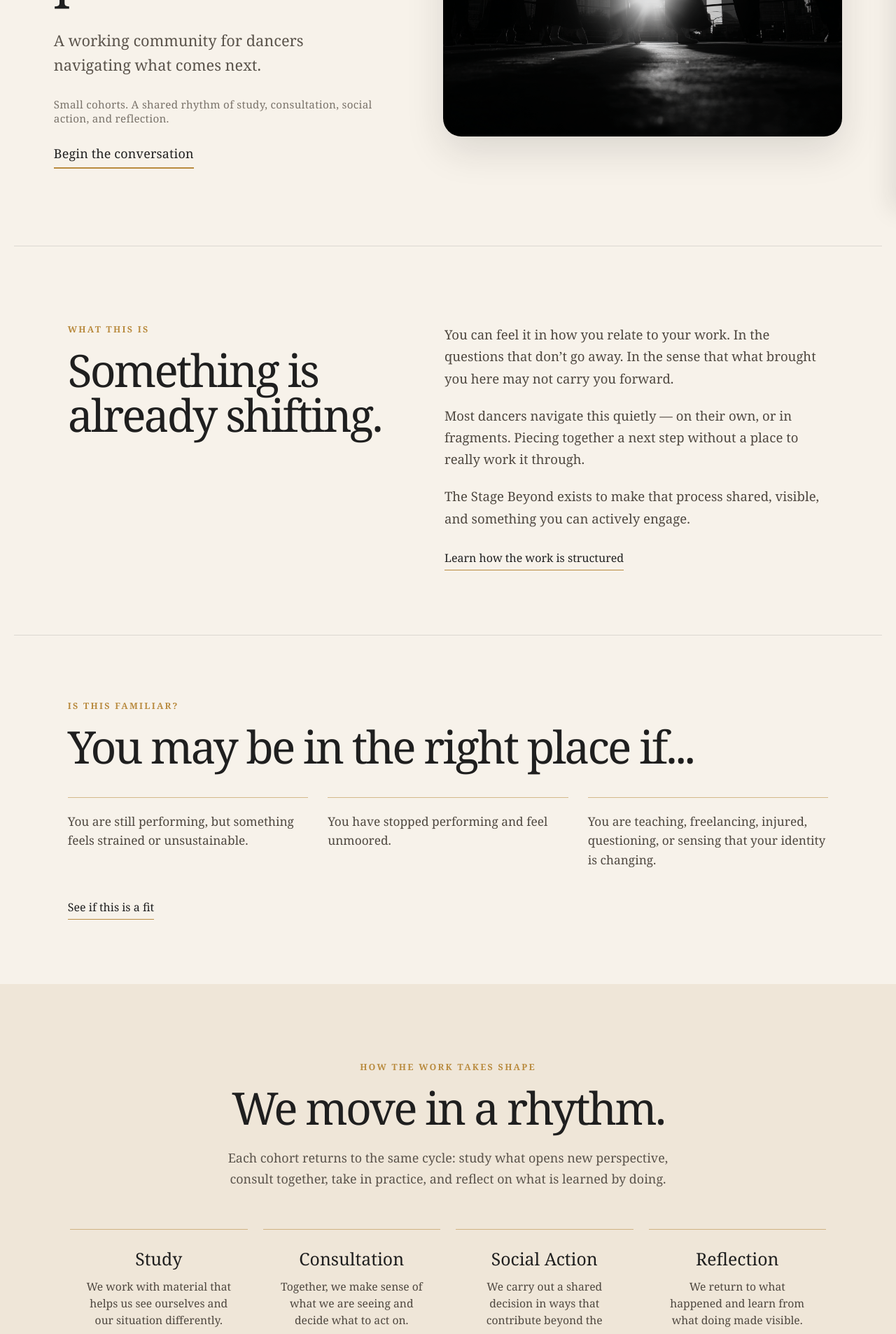
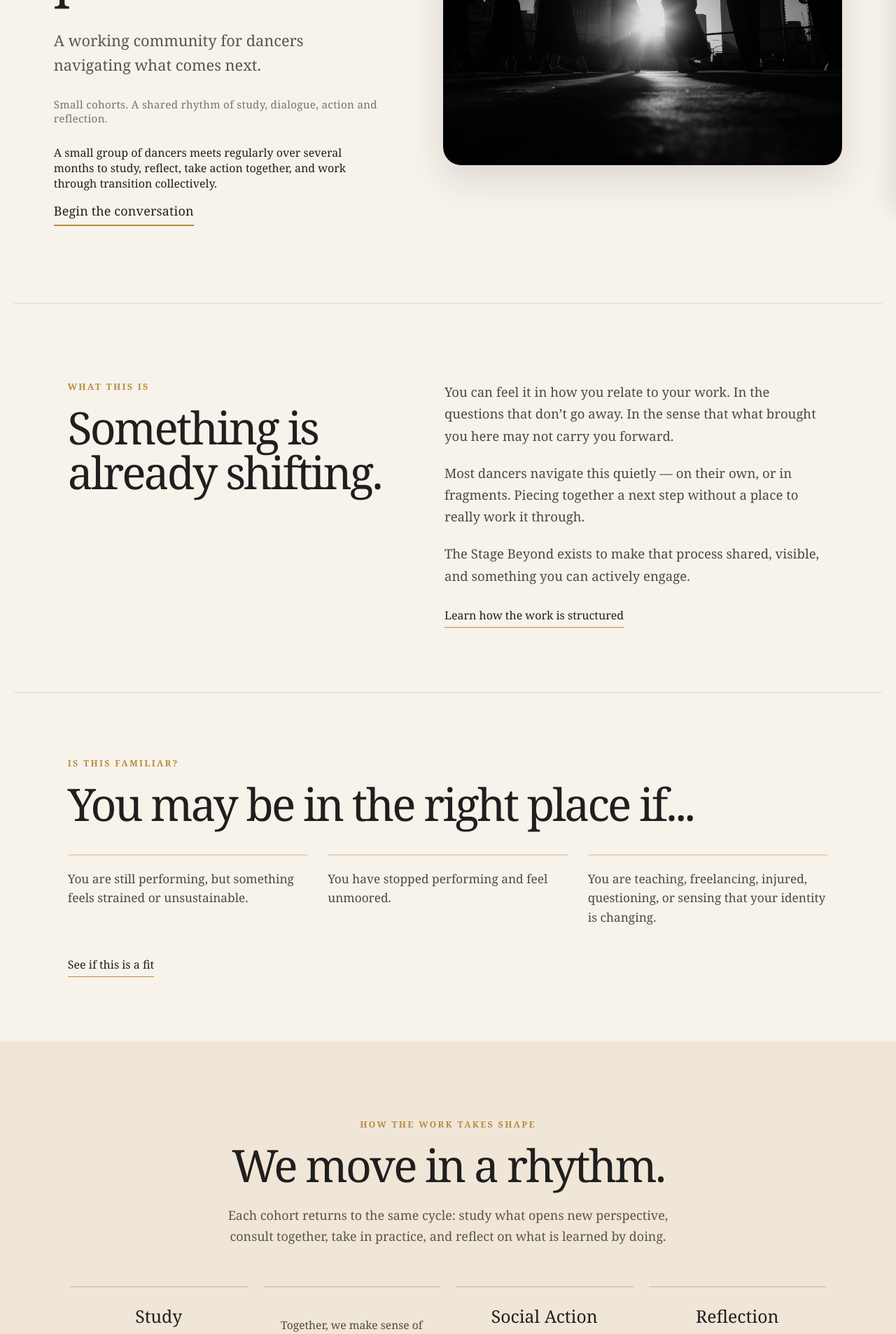
Before and after one commit to travisbirchattba/the-stage-beyond-site, a React (Vite) app: page / in a window 1280 px wide. Shown: the part 500-2406 px from the top of the page at 70% size. Built offline with nearby package versions, Linux system fonts and the light colour scheme.

Commit message:
Update main.jsx

```diff
--- a/src/main.jsx
+++ b/src/main.jsx
@@ -11,7 +11,7 @@ const homeSteps = [
     body: 'We work with material that helps us see ourselves and our situation differently.',
   },
   {
-    title: 'Consultation',
+    title: '',
     body: 'Together, we make sense of what we are seeing and decide what to act on.',
   },
   {
@@ -215,8 +215,13 @@ function HomePage() {
             </p>
 
             <p className="heroHint">
-              Small cohorts. A shared rhythm of study, consultation, social action, and reflection.
+              Small cohorts. A shared rhythm of study, dialogue, action and reflection.
             </p>
+
+            <p className="heroPlain">
+  A small group of dancers meets regularly over several months to study,
+  reflect, take action together, and work through transition collectively.
+</p>
 
             <a href={calendarLink} className="primaryCta" target="_blank" rel="noopener noreferrer">
               Begin the conversation
@@ -372,7 +377,7 @@ function ApproachPage() {
         <div className="cycleImageWrap">
           <img
             src="/rhythm-cycle.png"
-            alt="The Stage Beyond working cycle: Study, Consultation, Social Action, Reflection"
+            alt="The Stage Beyond working cycle: Study, , Social Action, Reflection"
           />
         </div>
 
@@ -387,6 +392,12 @@ function ApproachPage() {
           Transition becomes less about finding an answer, and more about participating
           in something that is being worked out collectively.
         </p>
+
+        <p>
+  Real conditions might include financial pressure, injury, isolation,
+  uncertainty about identity, or the practical realities of building a life
+  beyond performance.
+</p>
 
         <p>
           Acting together in the world changes how transition itself is experienced.
@@ -409,6 +420,11 @@ function ApproachPage() {
           The facilitator does not provide answers or direction. Their role is to maintain the structure,
           support the process, and help the group develop its own capacity to work together.
         </p>
+
+        <p>
+  This is not networking, peer accountability, or professional development in the usual sense.
+  The emphasis is on collective learning, shared practice, and sustained engagement with real questions.
+</p>
 
         <p className="closingLine">
           This is not a place to arrive at answers. It is a place to develop the capacity
@@ -482,7 +498,7 @@ function CohortPage() {
         </p>
 
         <p>
-          Expected time commitment: weekly group consultations of approximately
+          Expected time commitment: weekly group dialogues of approximately
           90 minutes, with light reflection or action between sessions. Some
           cohorts may also include longer working sessions depending on what
           the group decides to undertake.
@@ -588,7 +604,7 @@ function FacilitatorPage() {
           Since 2020, through Travis Birch & Associates Ltd, he has continued
           to lead facilitation and development processes, supporting groups to
           engage complex questions and act collectively — designing structured
-          approaches to learning grounded in cycles of reflection, consultation,
+          approaches to learning grounded in cycles of reflection, dialogue,
           and social action.
         </p>
 
@@ -602,7 +618,7 @@ function FacilitatorPage() {
         <p>
           Founded in 2026, The Stage Beyond is a practice-based environment for
           dancers navigating transition beyond performance. It works through
-          structured cycles of study, consultation, social action, and reflection —
+          structured cycles of study, dialogue, action and reflection —
           emphasizing collective learning and capacity-building, with participants
           increasingly taking up the work themselves.
         </p>
@@ -687,7 +703,7 @@ function SocialActionPage() {
 
         <p>
           These are examples of potential social action — not a fixed menu. What a cohort
-          undertakes will emerge from its consultation, its capacity, and the reality it
+          undertakes will emerge from its dialogue, its capacity, and the reality it
           finds itself in.
         </p>
 
@@ -760,7 +776,7 @@ function ApplyPage() {
         <ul className="structureList">
           <li>work with transition in a structured way</li>
           <li>engage seriously with peers</li>
-          <li>participate in consultation, social action, and reflection</li>
+          <li>participate in dialogue, social action, and reflection</li>
           <li>contribute to something beyond your own individual next step</li>
         </ul>
 
```
